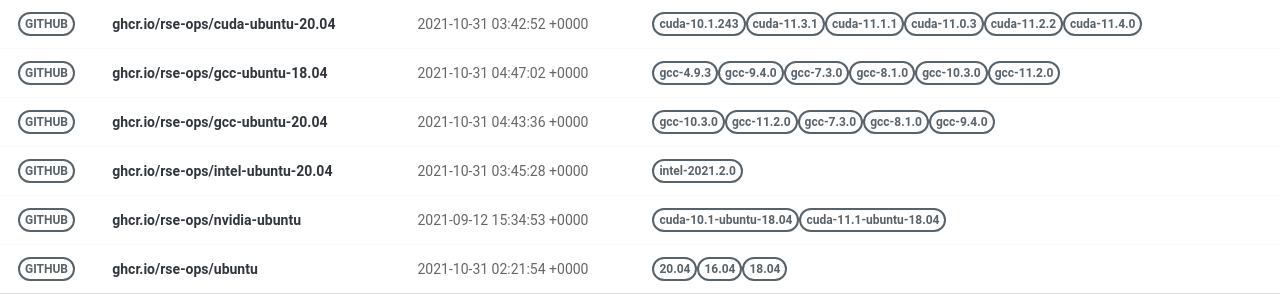
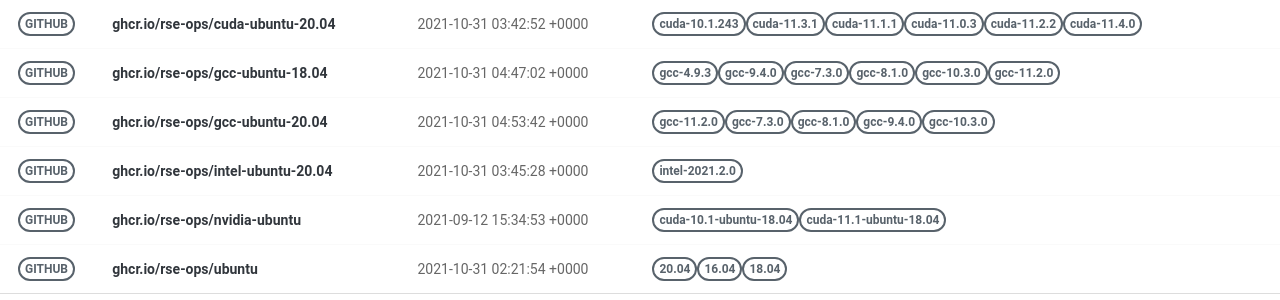
Before and after one commit to rse-ops/docker-images, a Jekyll site: the page built from pages/index.md, in a window 1280 px wide. Shown: the part 228-528 px from the top of the page. Built offline with Jekyll 4.4.1, drawn with Linux system fonts in a browser that asks for light colours; nearby versions of some CDN libraries.

Commit message:
Automated push to update library 2021-10-31

```diff
--- a/_library/ghcr.io-rse-ops-gcc-ubuntu-20.04.md
+++ b/_library/ghcr.io-rse-ops-gcc-ubuntu-20.04.md
@@ -1,14 +1,11 @@
 ---
 layout: container
 name: ghcr.io/rse-ops/gcc-ubuntu-20.04
-updated_at: 2021-10-31 04:43:36.307907
+updated_at: 2021-10-31 04:53:42.772985
 
 
 container_url: https://github.com/orgs/rse-ops/packages/container/package/gcc-ubuntu-20.04
 versions:
- - tag: gcc-10.3.0
-   dockerfile: https://github.com/rse-ops/docker-images/blob/main/ubuntu/gcc/Dockerfile
-   manifest: https://crane.ggcr.dev/manifest/ghcr.io/rse-ops/gcc-ubuntu-20.04:gcc-10.3.0
  - tag: gcc-11.2.0
    dockerfile: https://github.com/rse-ops/docker-images/blob/main/ubuntu/gcc/Dockerfile
    manifest: https://crane.ggcr.dev/manifest/ghcr.io/rse-ops/gcc-ubuntu-20.04:gcc-11.2.0
```
Also changed, not shown: other parts of _library/ghcr.io-rse-ops-gcc-ubuntu-20.04.md (+3 -0 lines).
